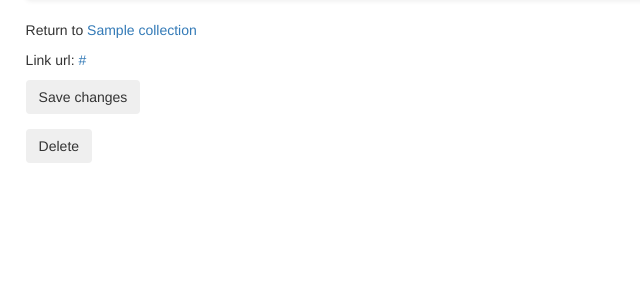
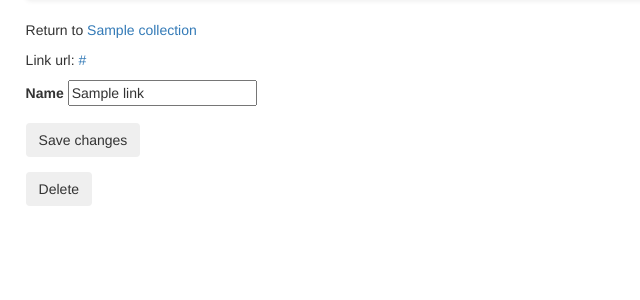
Before and after one commit to rrees/link-drop, a Python web app: template templates/collections/links/view.html in a window 1280 px wide. Shown: the part 52-352 px from the top of the page, without its empty margins (0-640 px from the left). Run offline with Jinja, Linux system fonts and the light colour scheme; the template is opened without the code that fills it: most values are stand-ins (such as "Sample title", 1, 10 or a date in 2020); some libraries are stand-ins or nearby versions.

Commit message:
Finally gets the form data submitting

```diff
--- a/app.py
+++ b/app.py
@@ -3,6 +3,8 @@ import falcon
 import handlers
 
 app = falcon.API()
+
+app.req_options.auto_parse_form_urlencoded = True
 
 routes = [
 	('/', handlers.pages.general.Front()),
--- a/forms.py
+++ b/forms.py
@@ -1,3 +1,4 @@
+import logging
 
 def edit_link(params):
 	return {
--- a/handlers/pages/links.py
+++ b/handlers/pages/links.py
@@ -47,8 +47,6 @@ class EditForm:
 
 		form_data = forms.edit_link(request.params)
 
-		logging.info(form_data)
-
 		repositories.links.update(current_user, collection_id, link_idx, form_data)
 
 		raise falcon.HTTPFound('/collection/{0}/link/{1}'.format(collection_id, link_index))
--- a/repositories/links.py
+++ b/repositories/links.py
@@ -16,6 +16,7 @@ def update(user, collection_id, link_index, form_data):
 	link = collection.links[link_index]
 
 	if 'name' in form_data and form_data['name']:
+		logging.info(form_data)
 		link.name = form_data['name']
 
 	collection.put()
--- a/templates/collections/links/view.html
+++ b/templates/collections/links/view.html
@@ -10,6 +10,11 @@
 
 <form method="POST" action="/collection/{{collection.key.urlsafe()}}/link/{{link_index}}/form/edit">
 	<input type="hidden" name="link_index" value="{{link_index}}">
+
+	<div class="form-group">
+		<label for="name">Name</label>
+		<input id="name" name="name" type="text" {% if link.name %}value="{{link.name}}"{% endif %}>
+	</div>
 
 	<div class="form-group">
 		<button type="submit" class="btn">Save changes</button>
```
